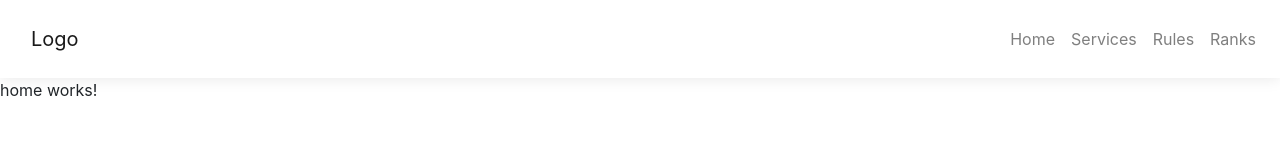
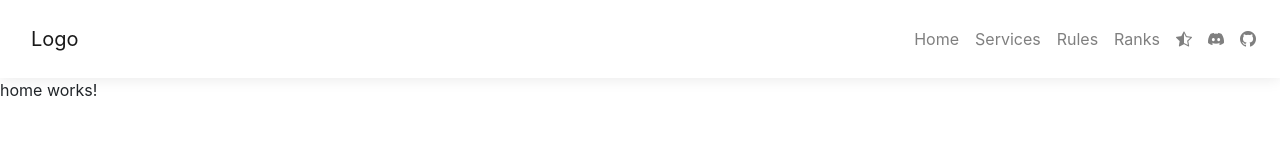
Before and after one commit to Morphclue/lalafeel, an Angular app: page /fc/home in a window 1280 px wide. Shown: the top 160 px of the page. Built offline with nearby package versions, Linux system fonts and the light colour scheme.

Commit message:
feat: add social media

```diff
--- a/src/app/components/navbar/navbar.component.html
+++ b/src/app/components/navbar/navbar.component.html
@@ -16,6 +16,23 @@
       <li class="nav-item">
         <a routerLink="/fc/ranks" class="nav-link">Ranks</a>
       </li>
+      <li class="nav-item">
+        <a href="https://de.finalfantasyxiv.com/lodestone/freecompany/9233364398528143898/" class="nav-link">
+          <!--TODO: change icon-->
+          <i class="bi-star-half icon"></i>
+        </a>
+      </li>
+      <li class="nav-item">
+        <!--TODO: add discord link-->
+        <a href="#" class="nav-link">
+          <i class="bi-discord icon"></i>
+        </a>
+      </li>
+      <li class="nav-item">
+        <a href="https://github.com/Morphclue/lalafeel" class="nav-link">
+          <i class="bi-github icon"></i>
+        </a>
+      </li>
     </ul>
   </div>
 </nav>
```
